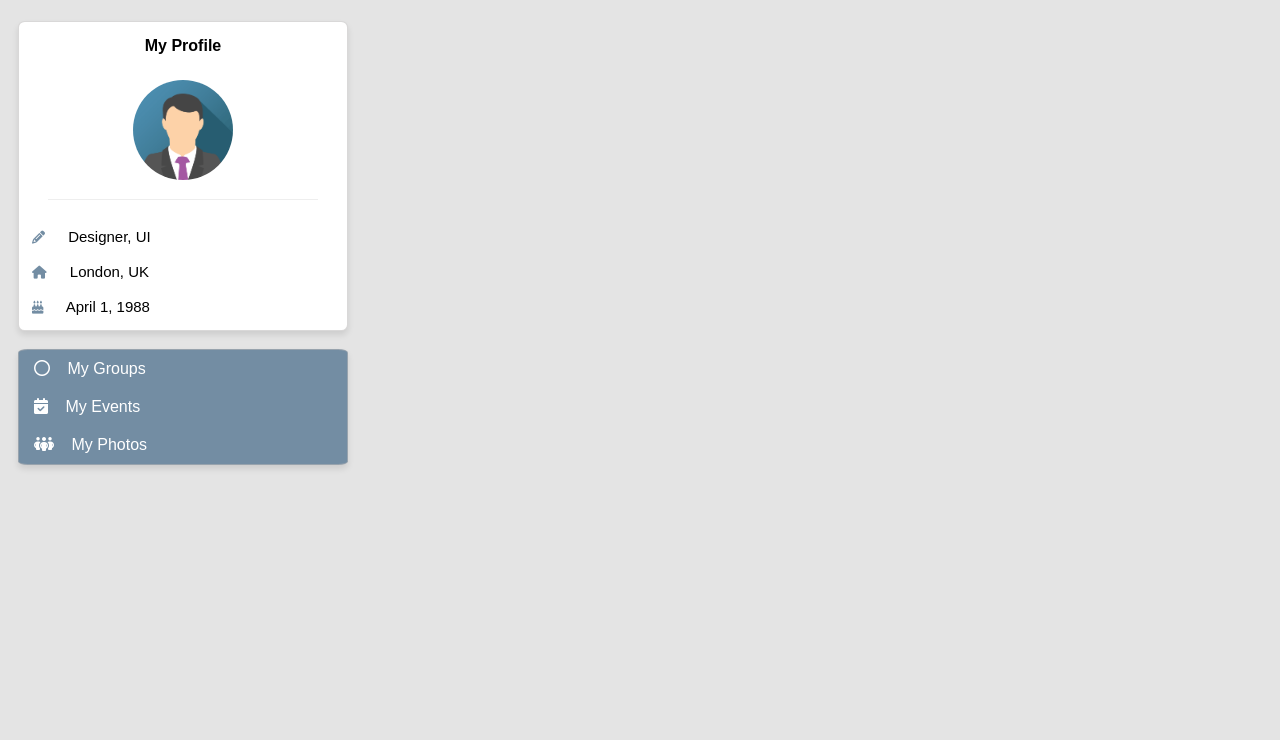
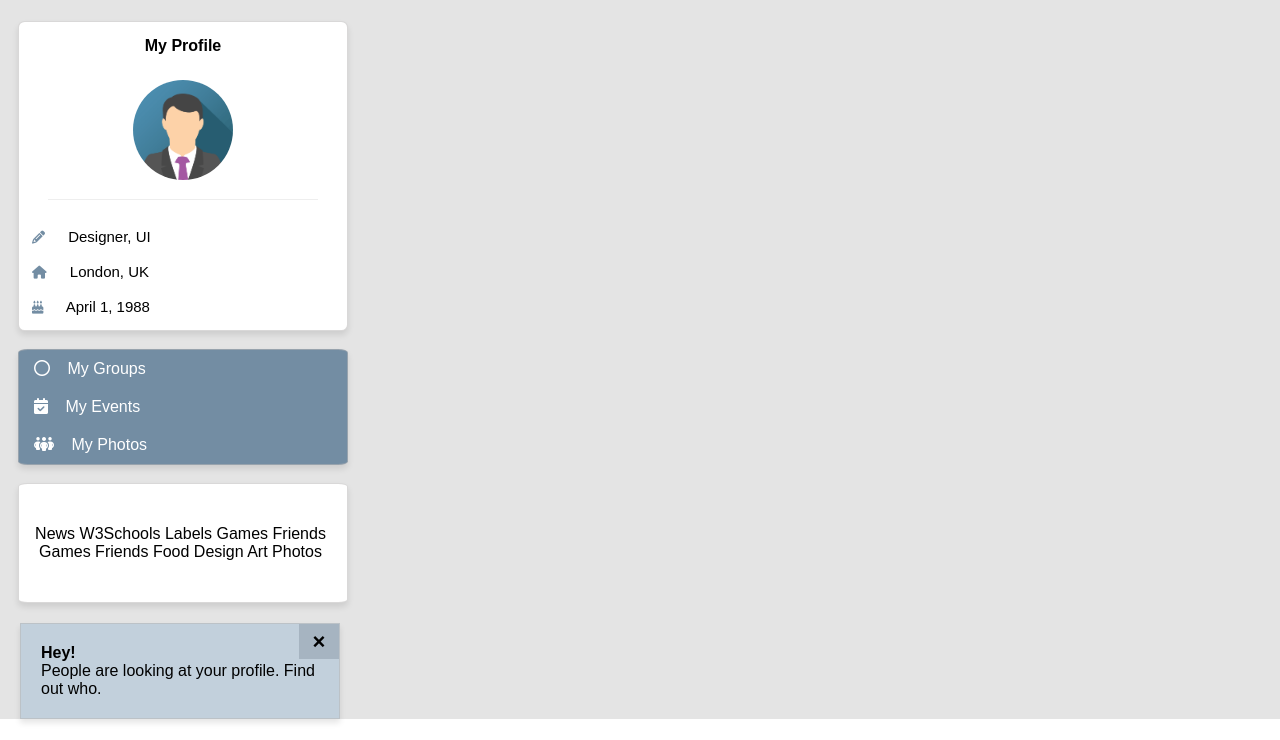
Before and after one commit to ausernamedzera/ZV.w3cssSocialWebSite, a plain HTML site: page index.html in a window 1280 px wide. Shown: the part 60-800 px from the top of the page. Drawn offline with Linux system fonts and the light colour scheme.

Commit message:
Added_Left_Containers

```diff
--- a/index.html
+++ b/index.html
@@ -50,12 +50,19 @@
          </div>
          <!-- interests -->
           <div class="interests">
-            <p></p>
+            <p> News W3Schools Labels Games Friends Games Friends Food Design Art Photos</p>
         </div>
         <!-- a msg box that can be closeable -->
          <div class="msgbox">
+            <div class="alert">
+                <span class="msg-alert" onclick="this.parentElement.style.display='none';">&times;</span>
+                <h4>Hey!</h4>
+                <p>People are looking at your profile. Find out who.</p>
+              </div>
+         </div>
 
-         </div>
+         <!-- CENTER -->
+        <!--  -->
     </div>
     </div>
 
--- a/style.css
+++ b/style.css
@@ -7,11 +7,12 @@
     --navbarlogocolor:  rgb(50, 58, 67);
     --bg: rgb(228, 228, 228);
     --ikoncolor: rgb(115, 141, 163);
+    --alert: rgb(194, 208, 220);
 }
 .all{
     background-color: var(--bg);
     width: 100%;
-    height: 100vh;
+    height: 100%;
 }
 
 /* NAVBAR */
@@ -205,3 +206,53 @@
 }
 
 /* INTERESTS */
+.interests{
+    display: flex;
+    text-align: center;
+    align-items: center;
+    flex-direction: row;
+    text-wrap: wrap;
+    border: 1px solid rgba(185, 182, 182, 0.536);
+    box-shadow: 0 4px 6px rgba(0, 0, 0, 0.1);
+    background-color: white;
+    width: 330px;
+    height: 120px;
+    padding: 0px;
+    margin: 18px;
+    border-radius: 3%;
+}
+.interests p{
+    margin-right: 5px;
+    text-wrap: wrap;
+}
+
+/* MSG ALERT */
+
+.alert{
+    padding: 20px;
+    margin: 20px;
+    border: 1px solid rgba(185, 182, 182, 0.536);
+    box-shadow: 0 4px 6px rgba(0, 0, 0, 0.1);
+    background-color: var(--alert);
+    color: black;
+    width: 320px;
+
+}
+.msg-alert{
+    margin: -20px;
+    width: 40px;
+    height: 35px;
+    display: flex;
+    align-items: center;
+    text-align: center;
+    justify-content: center;
+    color: black;
+    background-color: rgb(166, 180, 193);
+    float: right;
+    font-size: 22px;
+    font-weight: bold;
+    cursor: pointer;
+}
+.msg-alert:hover{
+    background-color: rgb(173, 188, 202);
+}
```
